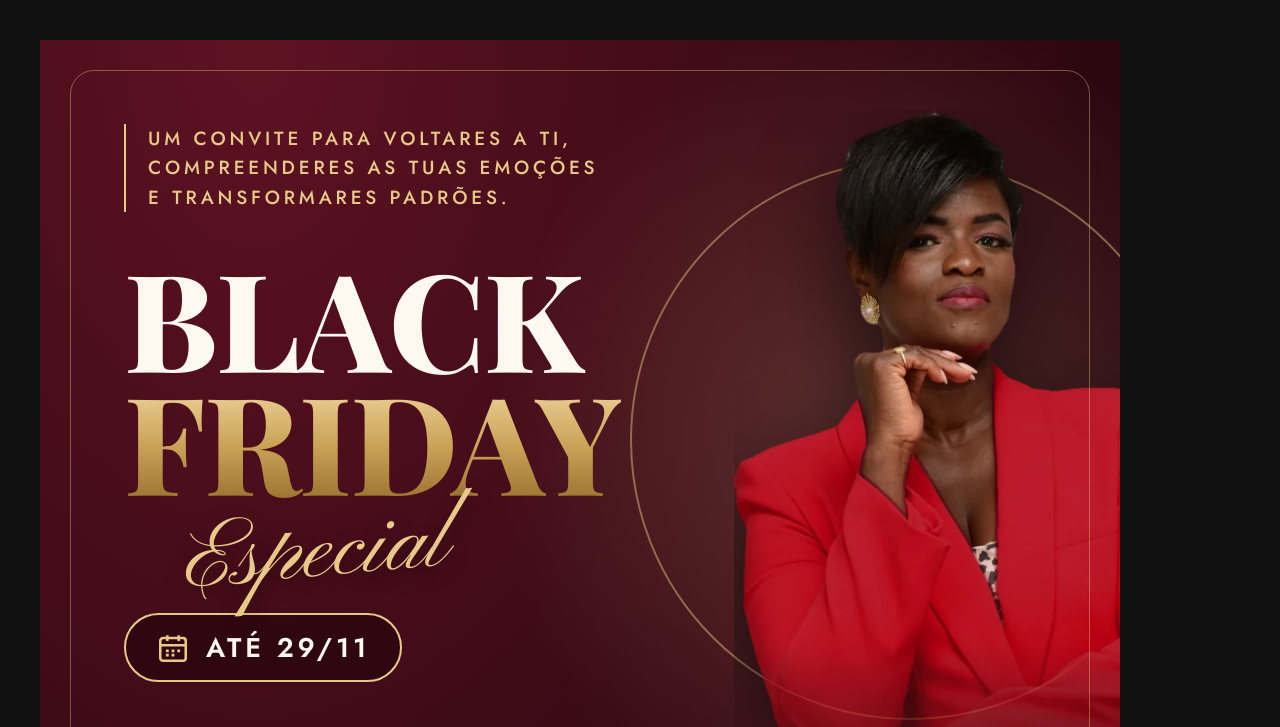
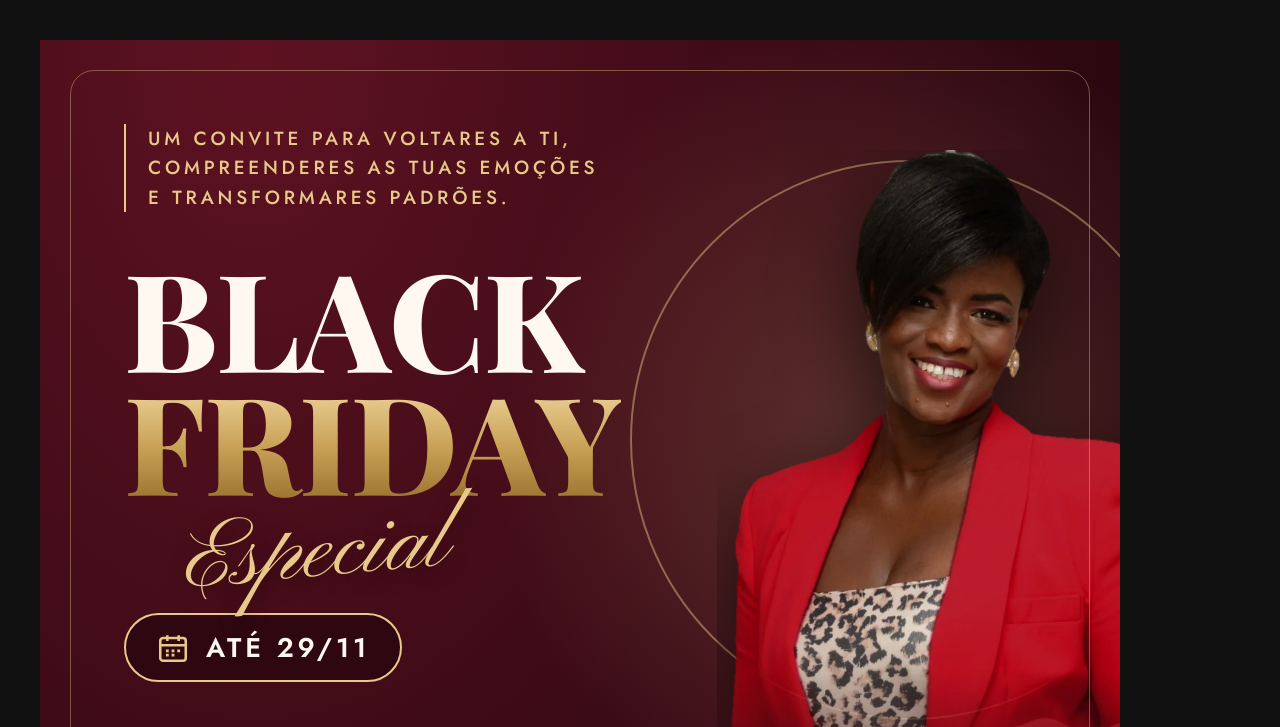
Before and after one commit to vicmarketingg/VICmarket, a plain HTML site: page carrossel/post-black-friday.html in a window 1280 px wide. Shown: the top 727 px of the page. Drawn offline with nearby package versions, Linux system fonts and the light colour scheme; a web font is replaced by a local one.

Commit message:
Black Friday post: use smiling photo
Co-Authored-By: Claude Opus 5.5 <noreply@anthropic.com>
Claude-Session: https://claude.ai/code/session_01LHQJ2mQGDsvNSWxv53LoAn

```diff
--- a/carrossel/post-black-friday.html
+++ b/carrossel/post-black-friday.html
@@ -8,7 +8,7 @@ body{background:#111;padding:40px}
 .post{position:relative;width:1080px;height:1350px;overflow:hidden;color:#FFF8F0;font-family:Jost,Arial,sans-serif;
  background:radial-gradient(ellipse 55% 50% at 78% 30%,rgba(233,201,138,.22),transparent 65%),radial-gradient(ellipse at 20% 0%,#5E1222,#3A0A15 45%,#1A030A 100%)}
 .post::after{content:"";position:absolute;inset:30px;border:1.5px solid rgba(233,201,138,.4);border-radius:24px;pointer-events:none;z-index:6}
-.foto{position:absolute;right:-150px;top:70px;height:860px;z-index:1;filter:drop-shadow(0 30px 40px rgba(0,0,0,.6));-webkit-mask-image:linear-gradient(#000 62%,transparent 86%);mask-image:linear-gradient(#000 62%,transparent 86%)}
+.foto{position:absolute;right:-110px;top:110px;height:840px;z-index:1;filter:drop-shadow(0 30px 40px rgba(0,0,0,.6));-webkit-mask-image:linear-gradient(#000 62%,transparent 86%);mask-image:linear-gradient(#000 62%,transparent 86%)}
 .anel{position:absolute;right:-70px;top:120px;width:560px;height:560px;border:2px solid rgba(233,201,138,.45);border-radius:50%;z-index:0}
 .conteudo{position:relative;z-index:3;padding:84px 0 0 84px;width:640px}
 .intro{display:flex;gap:22px;font:500 19px/1.55 Jost;letter-spacing:.2em;text-transform:uppercase;color:#E9C98A}
@@ -40,7 +40,7 @@ h1 .f{display:block;background:linear-gradient(180deg,#F3D9A0,#C9A257 55%,#9C733
 </style></head><body>
 <section class="post" id="post">
 <div class="anel"></div>
-<img class="foto" src="../fotos/recortes/sollange-vermelho-pose.webp" alt="">
+<img class="foto" src="../fotos/recortes/sollange-vermelho-sorriso.webp" alt="">
 <svg class="folha" viewBox="0 0 100 160" fill="none" stroke="#C9A257" stroke-width="2"><path d="M20 158 C40 110 60 60 92 6"/><path d="M38 118 C20 112 8 96 10 80 C26 86 36 100 38 118Z" fill="rgba(201,162,87,.35)"/><path d="M50 92 C34 82 28 64 32 50 C46 58 52 74 50 92Z" fill="rgba(201,162,87,.35)"/><path d="M62 66 C50 54 48 38 54 26 C66 36 68 52 62 66Z" fill="rgba(201,162,87,.35)"/><path d="M44 106 C62 106 76 96 82 82 C66 80 52 90 44 106Z" fill="rgba(201,162,87,.35)"/><path d="M56 80 C72 78 84 66 88 52 C72 52 60 64 56 80Z" fill="rgba(201,162,87,.35)"/></svg>
 
 <div class="conteudo">
```
Also changed, not shown: carrossel/post-black-friday.png.
